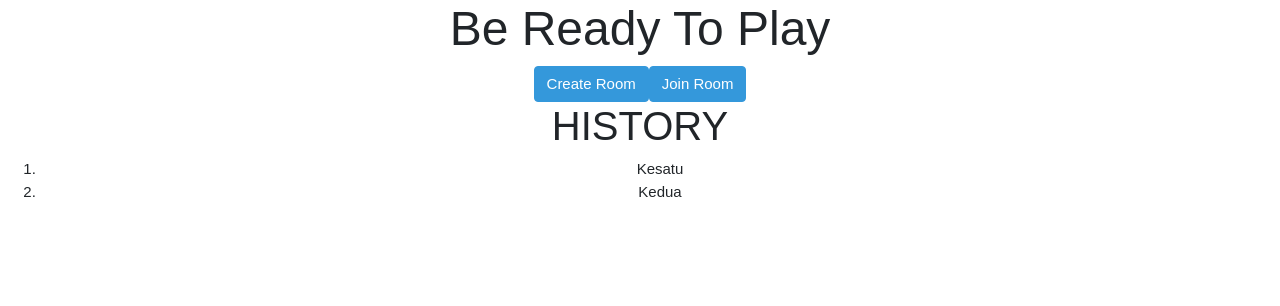
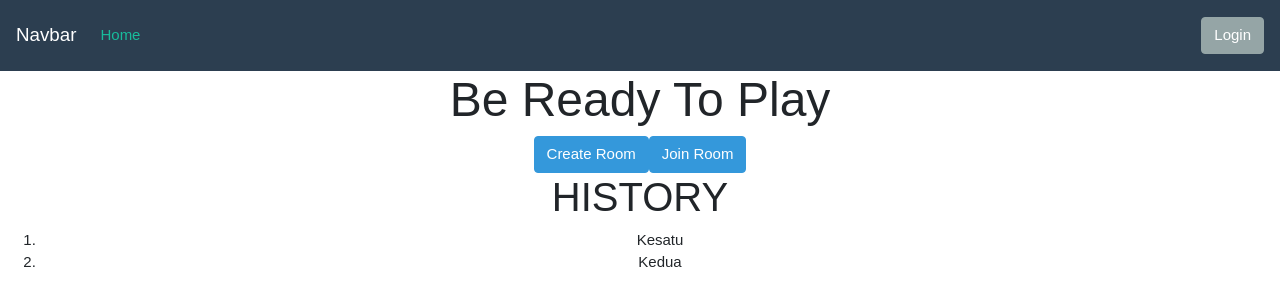
Before and after one commit to vr-tictactoe/tictactoe-web, a React (Create React App) app: page / in a window 1280 px wide. Shown: the top 306 px of the page. Built offline with nearby package versions, Linux system fonts and the light colour scheme.

Commit message:
add navbar

```diff
--- a/src/App.js
+++ b/src/App.js
@@ -11,12 +11,14 @@ import LoginForm from './Components/LoginForm'
 import CreateRoom from './Components/CreateRoom'
 import JoinRoom from './Components/JoinRoom';
 import SelectAvatar from './Components/SelectAvatar';
+import NavBar from './Components/NavBar';
 
 class App extends Component {
   render() {
     return (
       <Router>
         <div className="App">
+        <NavBar />
           <Route exact path ="/" component={NewGame} />
           <Route path ="/login" component={LoginForm} />
           <Route path ="/avatar" component={SelectAvatar} />
--- a/src/Components/NavBar.js
+++ b/src/Components/NavBar.js
@@ -4,9 +4,42 @@ import {
 } from 'react-router-dom';
 
 export default class NavBar extends Component {
+  constructor (props) {
+    super (props)
+    this.state ={
+      statusLogin: false
+    }
+  }
+
+  loginHandle () {
+    this.setState({statusLogin: !this.state.statusLogin})
+    console.log(this.state.statusLogin);
+  }
+
   render () {
+    const statusLogin = this.state.statusLogin
     return (
+      <nav className="navbar navbar-expand-lg navbar-dark bg-primary">
+        <Link className="navbar-brand" to="/">Navbar</Link>
+        <button className="navbar-toggler" type="button" data-toggle="collapse"
+         data-target="#navbarColor01" aria-controls="navbarColor01"
+         aria-expanded="false" aria-label="Toggle navigation">
+          <span className="navbar-toggler-icon"></span>
+        </button>
 
+        <div className="collapse navbar-collapse" id="navbarColor01">
+          <ul className="navbar-nav mr-auto">
+            <li className="nav-item active">
+              <Link className="nav-link" to="/">Home <span className="sr-only">(current)</span></Link>
+            </li>
+          </ul>
+          <form className="form-inline my-2 my-lg-0">
+            {!statusLogin ? <button className="btn btn-secondary my-2 my-sm-0" type="submit">Login</button>
+              : <button className="btn btn-secondary my-2 my-sm-0" type="submit">Logout</button>
+          }
+          </form>
+        </div>
+      </nav>
     )
   }
 }
```
